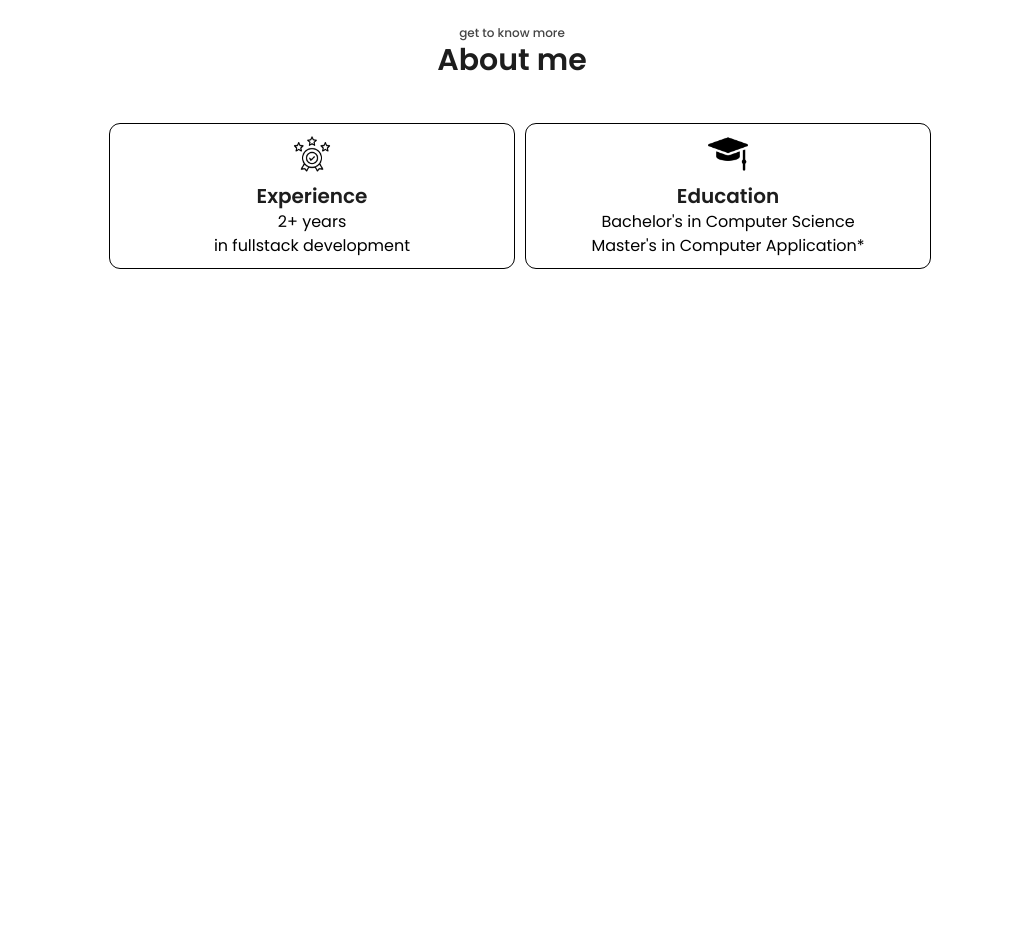
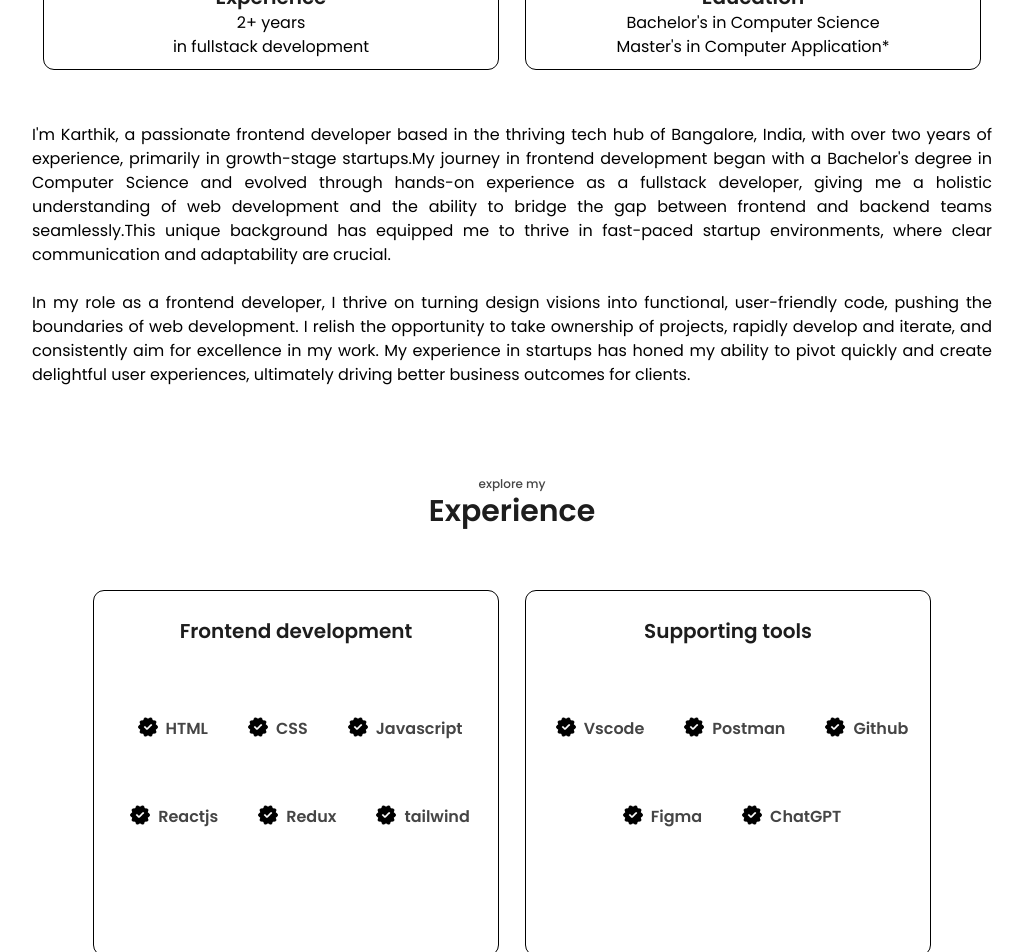
Before and after one commit to kar-ke/portfolio, a React (Create React App) app: page / in a window 1280 px wide. Shown: the part 920-1872 px from the top of the page, without its empty margins (128-1151 px from the left). Before the commit the page ends 1210 px from the top, so only its background shows below. Built offline with nearby package versions, Linux system fonts and the light colour scheme.

Commit message:
skills done

```diff
--- a/src/App.js
+++ b/src/App.js
@@ -2,6 +2,7 @@ import React from 'react';
 import NavBar from './Components/NavBar';
 import Home from './Components/Home';
 import About from './Components/About';
+import Skills from './Components/Skills';
 
 function App() {
   return (
@@ -9,6 +10,7 @@ function App() {
       <NavBar />
       <Home />
       <About />
+      <Skills />
     </div>
   );
 }
--- a/src/Components/About.jsx
+++ b/src/Components/About.jsx
@@ -1,29 +1,40 @@
 import React from 'react'
 import experience from '../Asserts/quality.png';
 import educationLogo from '../Asserts/mortarboard.png';
+import { BiDownArrowAlt } from 'react-icons/bi';
+
+
 
 const About = () => {
   return (
-    <div name="About" className='mobile:mt-16'>
-        <div className='flex mobile:flex-col '>
+    <div name="About" className='mobile:mt-16 laptop:mt-0 desktop:mt-16'>
+        <div className='flex justify-center mb-6  animate-bounce'>
+            <BiDownArrowAlt size={28} />
+        </div>
+        <div className='flex mobile:flex-col mt-16 '>
             <div className='flex flex-col justify-center items-center'>
                 <p className='text-[12px] font-medium text-[#454545]'>get to know more</p>
                 <h1 className='text-3xl text-[#1D1D1D] font-semibold'>About me</h1>
             </div>
-            <div className='flex mobile:flex-col tablet:flex-row justify-center '>
-                <div className='flex flex-col justify-center items-center outline outline-offset-2 outline-1 outline-black-500 rounded-lg h-[140px] w-[350px] laptop:w-[400px] desktop:w-[500px] desktop:h-[160px] mx-4 mt-12'>
+            <div className='flex flex-col tablet:flex-row justify-center mobile:mt-6 mt-16 laptop:mt-8'>
+                <div className='flex flex-col justify-center items-center outline outline-offset-2 outline-1 outline-black-500 rounded-lg h-[140px] w-[350px] laptop:h-[170] laptop:w-[450px] desktop:w-[550px] desktop:h-[170px] mx-4 mt-12'>
                     <img className='h-10 w-10 mb-2' src={experience} alt='experience logo'></img>
                     <h1 className='text-xl font-semibold text-[#1D1D1D] '>Experience</h1>
                     <p>2+ years </p>
                     <p>in fullstack development</p>
                 </div>
-                <div className='flex flex-col justify-center items-center outline outline-offset-2 outline-1 outline-black-500 rounded-lg h-[140px] w-[350px] laptop:w-[400px] desktop:w-[500px] desktop:h-[160px] before:mx-4 mobile:my-6 tablet:mt-12 laptop:mt-12 desktop:mt-12'>
+                <div className='flex flex-col justify-center items-center outline outline-offset-2 outline-1 outline-black-500 rounded-lg h-[140px] w-[350px] laptop:h-[170] laptop:w-[450px] desktop:w-[550px] desktop:h-[170px] mobile:mx-4 mobile:my-6 tablet:mt-12 laptop:mt-12 desktop:mt-12'>
                     <img className='h-10 w-10 mb-2' src={educationLogo} alt='education logo'></img>
                     <h1 className='text-xl font-semibold text-[#1D1D1D] '>Education</h1>
                     <p>Bachelor's in Computer Science</p>
                     <p>Master's in Computer Application*</p>
                 </div>
-
+            </div>
+            <div className=' my-8'>
+                    <p className='mx-6 tablet:mx-16 laptop:mx-40 desktop:mx-96 text-justify'>I'm Karthik, a passionate frontend developer based in the thriving tech hub of Bangalore, India, with over two years of experience, primarily in growth-stage startups.My journey in frontend development began with a Bachelor's degree in Computer Science and evolved through hands-on experience as a fullstack developer, giving me a holistic understanding of web development and the ability to bridge the gap between frontend and backend teams seamlessly.This unique background has equipped me to thrive in fast-paced startup environments, where clear communication and adaptability are crucial.</p> <br/>
+                    <p className='mx-6 tablet:mx-16 laptop:mx-40 desktop:mx-96 text-justify'>
+                    In my role as a frontend developer, I thrive on turning design visions into functional, user-friendly code, pushing the boundaries of web development. I relish the opportunity to take ownership of projects, rapidly develop and iterate, and consistently aim for excellence in my work. My experience in startups has honed my ability to pivot quickly and create delightful user experiences, ultimately driving better business outcomes for clients.
+                    </p>
             </div>
 
         </div>
--- a/src/Components/Home.jsx
+++ b/src/Components/Home.jsx
@@ -1,9 +1,10 @@
 import React from 'react';
 import heroImage from '../Asserts/heroimg-removebg-preview.png';
 
+
 const Home = () => {
   return (
-    <div name="home" className='flex items-baseline justify-center laptop:h-screen desktop:h-screen  w-full bg-white'>
+    <div name="home" className='flex items-baseline justify-center laptop:min-h-min desktop:min-h-max  w-full bg-white'>
         <div className='flex-wrap laptop:flex laptop:pt-14 desktop:flex '>
             <div className='items-center justify-center laptop:pr-10'>
                 <img className='w-[276px] h-[289px] mx-[45px] my-12 tablet:w-[356px] tablet:h-[369px] laptop:w-[376px] laptop:h-[389px] desktop:w-[476px] desktop:h-[489px]' src={heroImage} alt='heroimage'></img>
@@ -16,8 +17,8 @@ const Home = () => {
                     <h4 className='py-1 text-l font-medium text-[#454545]  desktop:text-xl'>a frontend developer based in bengalore.</h4>
                 </div>
             </div>
+        </div>
 
-        </div>
     </div>
   )
 }
--- a/src/Components/NavBar.jsx
+++ b/src/Components/NavBar.jsx
@@ -46,7 +46,7 @@ const NavBar = () => {
         </div>
 
         {nav && (
-            <ul className='flex flex-col justify-center content-end items-center absolute bg-white  top-16 left-0 w-full h-screen divide-y divide-grey'>
+            <ul className='flex flex-col justify-center content-end items-center absolute bg-white   top-0 left-0 w-full h-screen divide-y divide-grey'>
             {links.map(({link, id}) => (
                     <li
                     key={id} className='px-4 cursor-pointer capitalize py-6 text-2xl'>
--- /dev/null
+++ b/src/Components/Skills.jsx
@@ -0,0 +1,101 @@
+import React from 'react'
+import verifiedlogo from '../Asserts/verify.png';
+
+const Skills = () => {
+
+    const links = [
+        {
+            id: 1,
+            link: "HTML"
+        },
+        {
+            id: 2,
+            link: "CSS"
+        },
+        {
+            id: 3,
+            link: "Javascript"
+        },
+        {
+            id: 4,
+            link: "Reactjs"
+        },
+        {
+            id: 4,
+            link: "Redux"
+        },
+        {
+            id: 4,
+            link: "tailwind"
+        }
+    ]
+
+    const links2 = [
+        {
+            id: 1,
+            link: "Vscode"
+        },
+        {
+            id: 1,
+            link: "Postman"
+        },
+        {
+            id: 1,
+            link: "Github"
+        },
+        {
+            id: 1,
+            link: "Figma"
+        },
+        {
+            id: 1,
+            link: "ChatGPT"
+        }
+    ]
+  return (
+    <div name="Skills" className=' mobile:mt-16  desktop:mt-24 laptop:mt-14'>
+        <div className='flex flex-col justify-center items-center'>
+                <p className='text-[12px] font-medium text-[#454545]'>explore my</p>
+                <h1 className='text-3xl text-[#1D1D1D] font-semibold'>Experience</h1>
+        </div>
+
+
+
+        <div className='flex mobile:flex-col tablet:flex-row justify-center mobile:gap-8 tablet:gap-0 mt-16 laptop:mt-16 '>
+
+            <div className='outline outline-offset-2 outline-1 outline-black-500 rounded-lg mx-4 tablet:h-[22.5rem] tablet:w-[25rem] laptop:w-[25rem]'>
+                    <h1 className='flex text-xl text-[#1D1D1D] font-semibold justify-center top-0 my-6'>Frontend development</h1>
+                <ul className='flex flex-wrap justify-center py-8 items-center gap-8'>
+                    {links.map(({link})=> (
+                        <li className='flex align-baseline  my-4 '>
+                            <img className='h-5 mx-2' src={verifiedlogo} alt='verifylogo'></img>
+                            <p className='text-2 font-semibold text-[#454545]'>{link}</p>
+                        </li>
+                    ))}
+                </ul>
+            </div>
+            <div className='justify-center items-center outline outline-offset-2 outline-1 outline-black-500 rounded-lg mx-4 tablet:h-[22.5rem] tablet:w-[25rem] laptop:w-[25rem]'>
+                <h1 className='flex text-xl text-[#1D1D1D] justify-center font-semibold my-6'>Supporting tools</h1>
+                <ul className='flex flex-wrap justify-center items-center py-8 gap-8  '>
+                    {links2.map(({link})=> (
+                        <li className='flex align-baseline my-4'>
+                            <img className='h-5 mx-2' src={verifiedlogo} alt='verifylogo'></img>
+                            <p className='text-2 font-semibold text-[#454545]'>{link}</p>
+                        </li>
+                    ))}
+                </ul>
+            </div>
+
+
+
+        </div>
+
+        <div className='h-[1000px]'></div>
+
+
+
+    </div>
+  )
+}
+
+export default Skills
```
Also changed, not shown: src/Asserts/verify.png (added).
